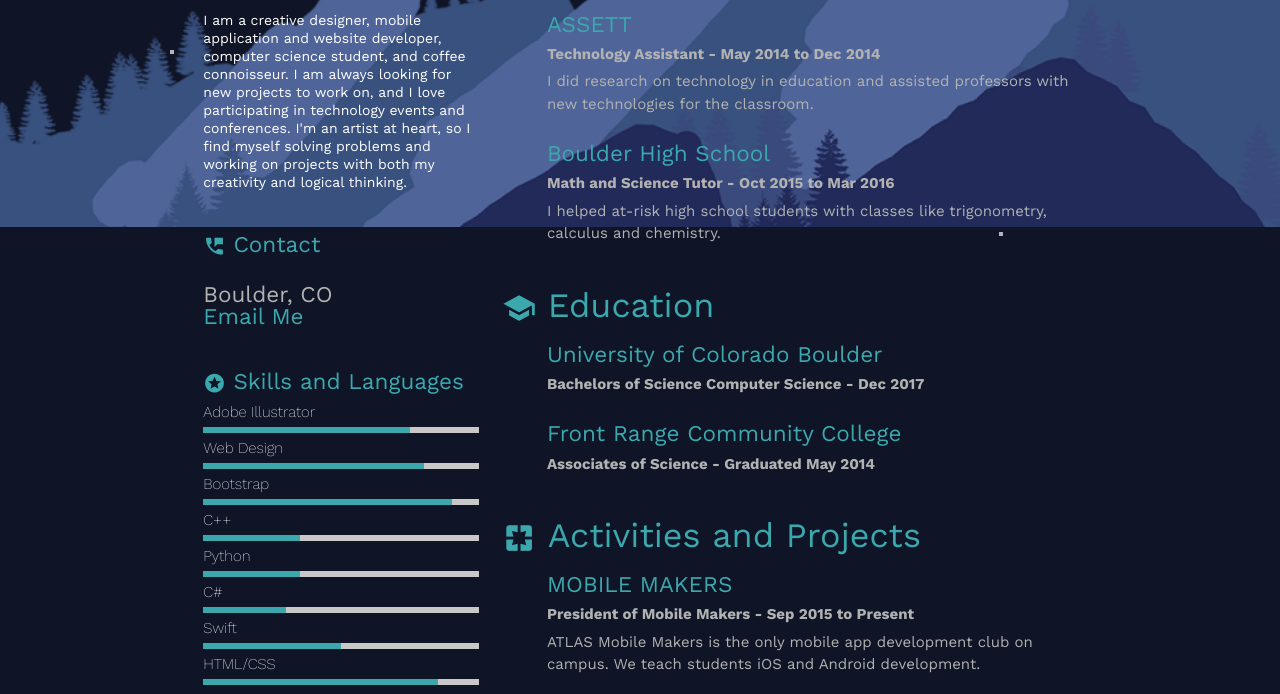
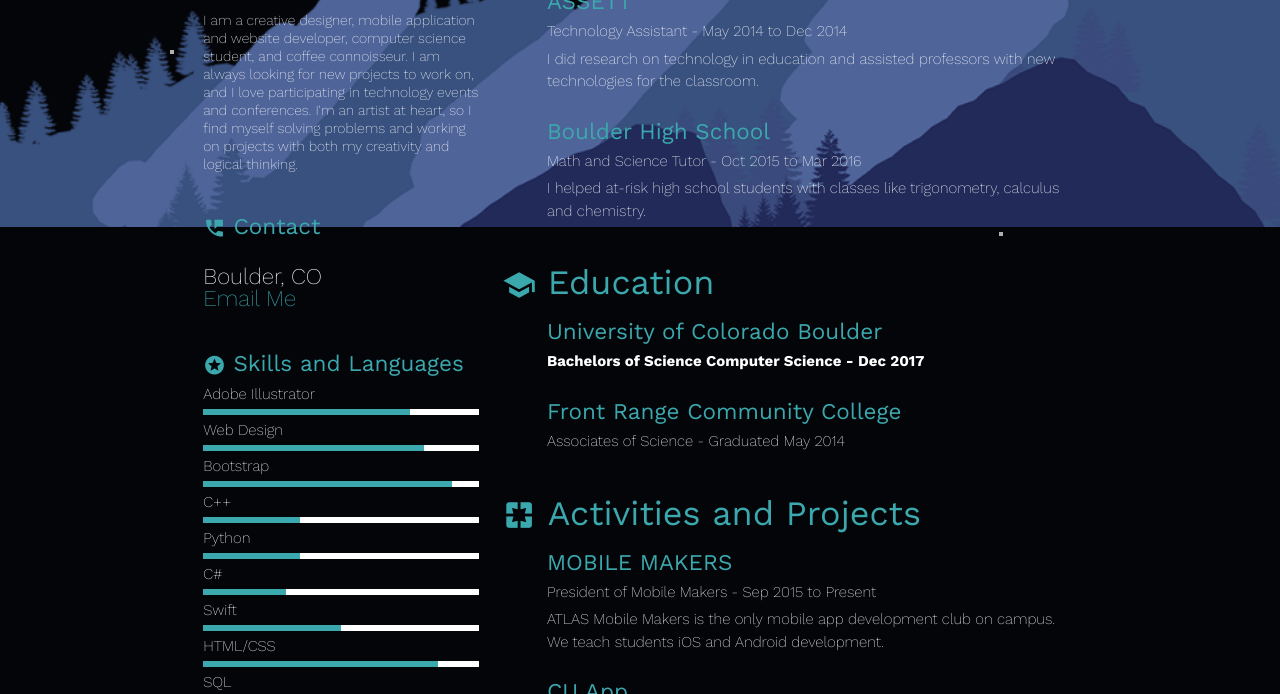
Before and after one commit to jessalbarian/MySite2016, a plain HTML site: page index.html in a window 1280 px wide. Shown: the part 573-1267 px from the top of the page. Drawn offline with nearby package versions, Linux system fonts and the light colour scheme.

Commit message:
messed with font and colors

```diff
--- a/assets/css/star.css
+++ b/assets/css/star.css
@@ -33,7 +33,7 @@
 	content: "";
 	width: 24px;
 	height: 24px;
-	background: #12172d;
+	background: #040509;
 	border-radius: 20%;
 	position: absolute;
 }
--- a/assets/css/style.css
+++ b/assets/css/style.css
@@ -1,16 +1,17 @@
 body {
-	background-color: #0f1426;
+	background-color: #040509;
 	font-family: "Work Sans", Helvetica, "Times New Roman", sans-serif;
 	color: #fff;
 }
 
 p {
-	color: #b2b2b2;
+	color: #fff;
+	font-weight: 300;
 }
 /*39517f*/
 /*222a59*/
 #top-bar {
-	background: #0f1426;
+	background: #040509;
 	/*height:50px;*/
 	/*float:left;*/
 	width:100%;
@@ -74,13 +75,13 @@ i {
 }
 .helping-text {
 	margin:0px;
-	color: #b2b2b2;
+	color: #fff;
 }
 .progress {
 	height: 6px;
 	border-radius: 0;
 	box-shadow: none;
-	background: #c8c8c8;
+	background: #fff;
 }
 .progress .progress-bar, .progress .progress-bar-default {
 	background-color: #3ba8ad;
```
